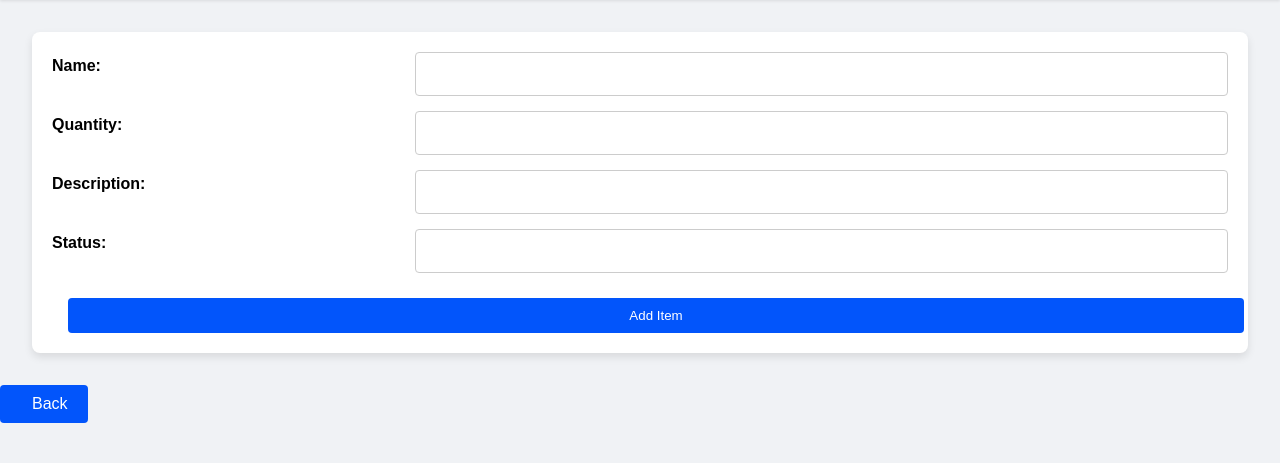
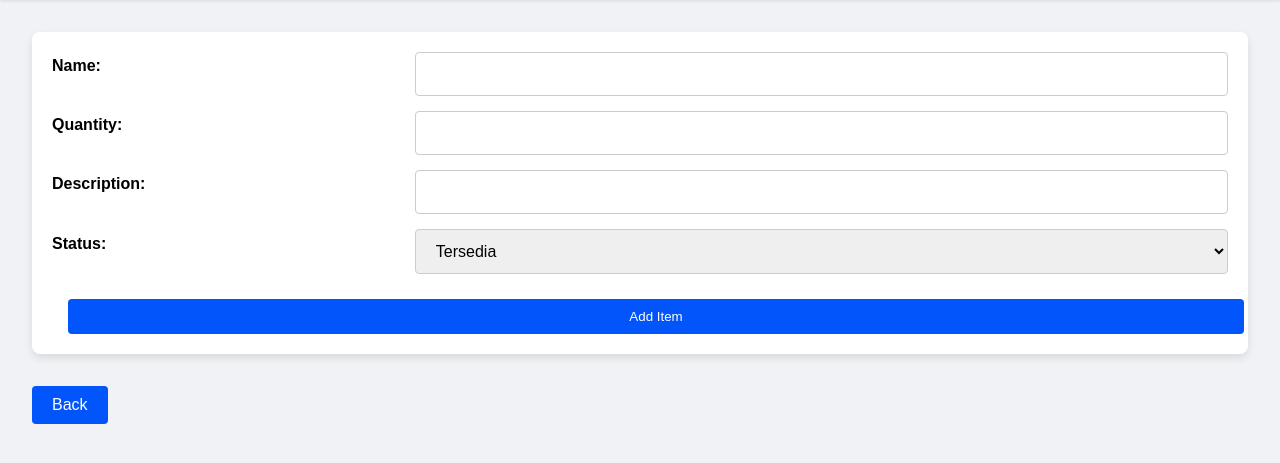
Before and after one commit to hi-lufz1/STQA_Warehouse, a Flask app: page /add in a window 1280 px wide. Shown: the part 60-523 px from the top of the page. Run offline with Flask 3, Linux system fonts and the light colour scheme.

Commit message:
finishing 1

```diff
--- a/app.py
+++ b/app.py
@@ -135,7 +135,7 @@ def update_item(id):
         quantity = request.form['quantity']
         description = request.form ['description']
         status = request.form['status']
-        cursor.execute('UPDATE items SET name=?, quantity=?, description=?, status=?, WHERE id=?', (name, quantity,description,status, id))
+        cursor.execute('UPDATE items SET name=?, quantity=?, description=?, status=? WHERE id=?', (name, quantity,description,status, id))
         conn.commit()
         conn.close()
         return redirect(url_for('show_items'))
--- a/templates/add_item.html
+++ b/templates/add_item.html
@@ -28,15 +28,19 @@
           </div>
           <div class="form-group">
             <label for="status" class="form-label">Status:</label>
-            <input type="text" id="status" name="status" class="form-input" required>
+            <select id="status" name="status" class="form-input" required>
+              <option value="Tersedia">Tersedia</option>
+              <option value="Tidak Tersedia">Tidak Tersedia</option>
+              <option value="Stok Habis">Stok Habis</option>
+            </select>
           </div>
           <button type="submit" class="form-button">Add Item</button>
         </form>
       </div>
     </div>
-  </div class = "class">
-    <a style="padding-left: 2rem;" href="{{ url_for('home') }}" class="button">Back</a>
-  <div>
+    <div class="card" style="padding-left: 2rem;">
+        <a href="{{ url_for('home') }}" class="button">Back</a>
+    </div>
   </div>
 </body>
 </html>
--- a/templates/home.html
+++ b/templates/home.html
@@ -8,9 +8,9 @@
 <body>
   <div class="container">
     <div class="header">
-      <h1>Warehouse Management</h1>
+      <h1>GUDANGIN</h1>
       <p style= "align-items: right ;">
-        Welcome, {% if username %}{{ username }}{% else %}Guest{% endif %}</p>
+        Halo, {% if username %}{{ username }}{% else %}Guest{% endif %}</p>
       <a href="{{ url_for('logout') }}" class="buttonlogout">Logout</a>
     </div>
     <div class="main-content">
--- a/templates/update_item.html
+++ b/templates/update_item.html
@@ -10,6 +10,8 @@
     <div class="header">
       <h1>Update Item</h1>
     </div>
+
+    <div class="main-content">
       <div class="form-container">
         <form method="post">
           <div class="form-group">
@@ -32,5 +34,6 @@
         </form>
       </div>
     </div>
+  </div>
 </body>
 </html>
```
Also changed, not shown: templates/search_results.html (+9 -1 lines), templates/show_items.html (+4 -3 lines), database.db. Lines whose indentation alone changed are shown as unchanged.
